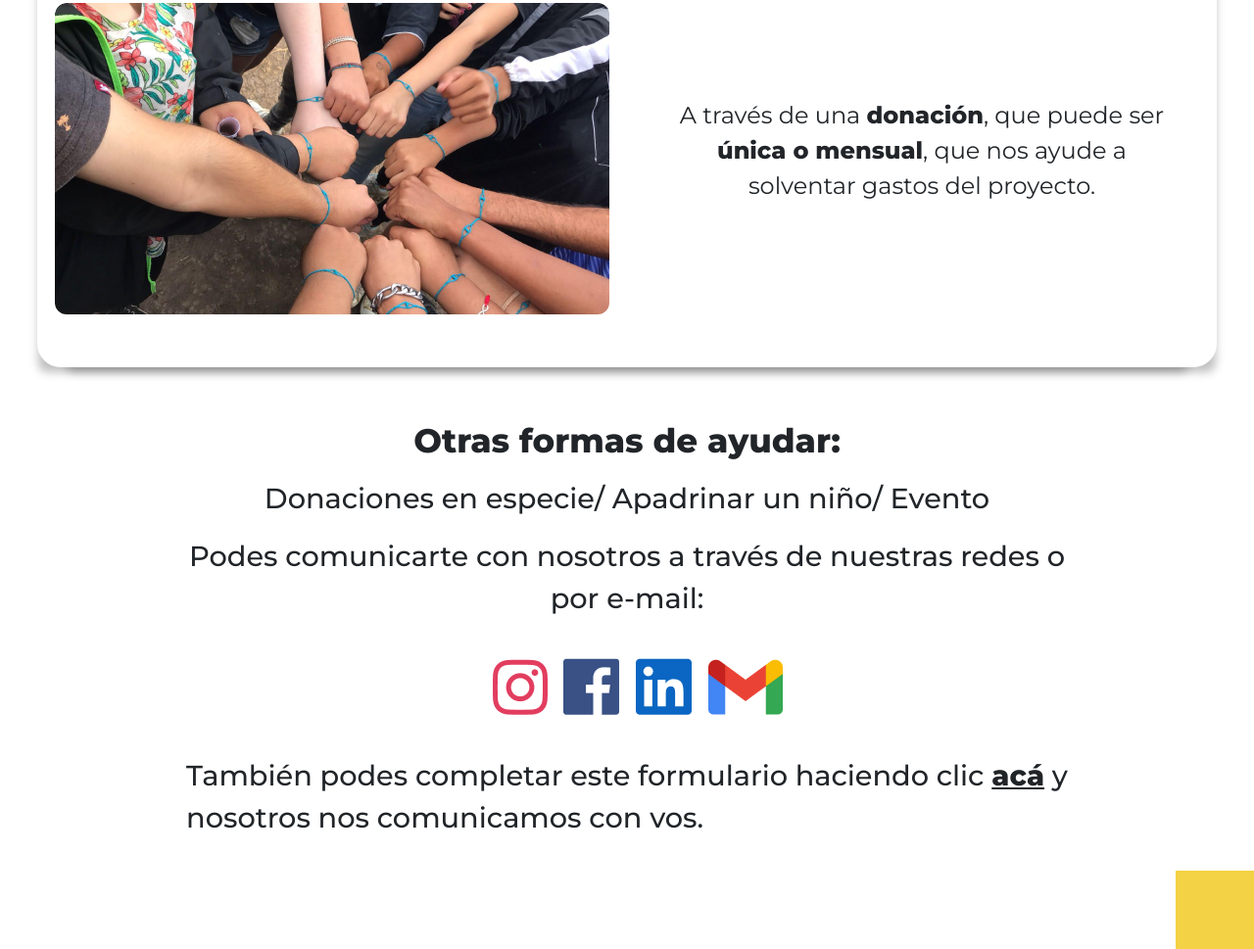
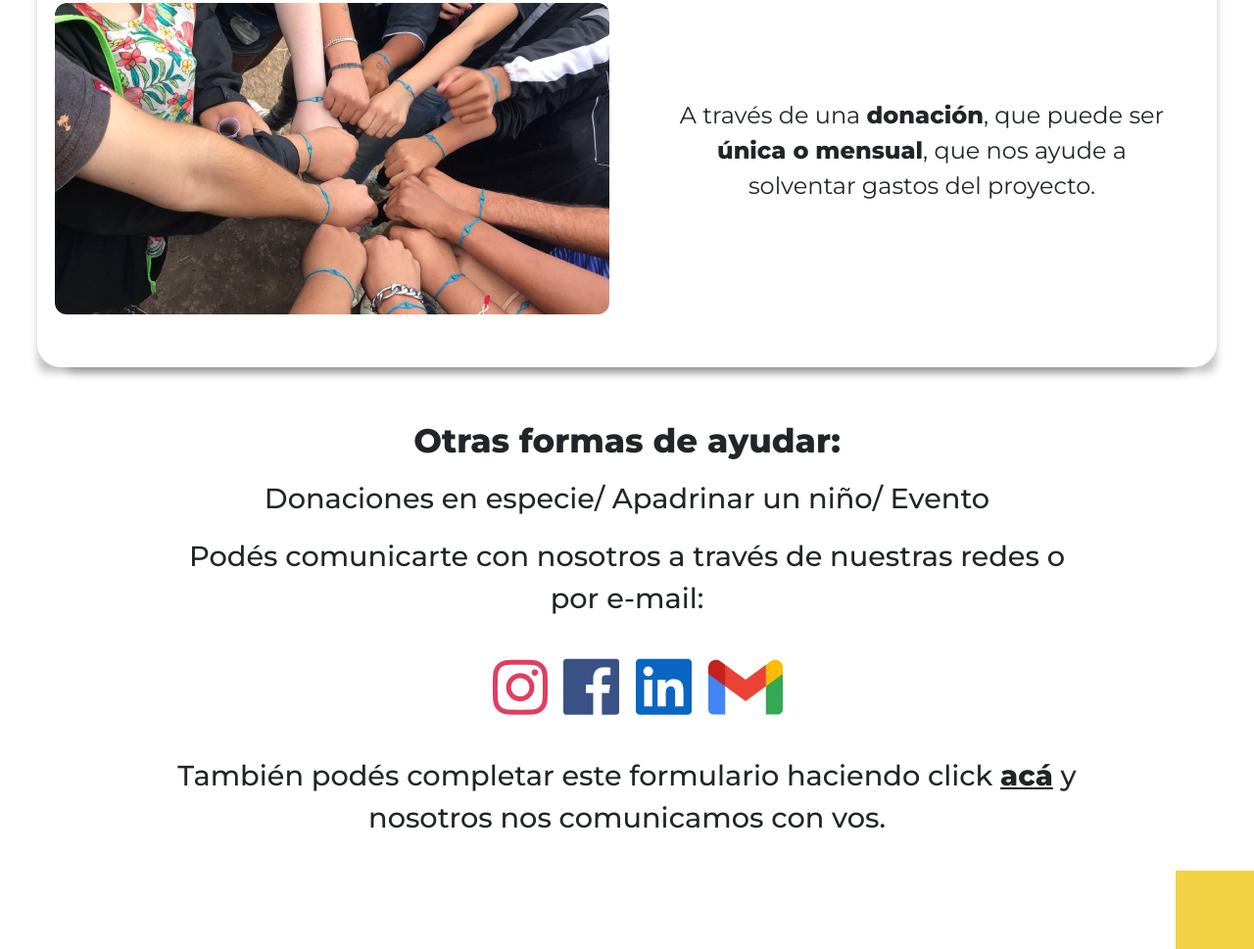
Before and after one commit to Maximiliano-Friss/ProyectoMagis, a website: page pages/como_participar.html in a window 1280 px wide. Shown: the part 1285-2254 px from the top of the page at 98% size. Drawn offline with nearby package versions, Linux system fonts and the light colour scheme.

Commit message:
Se agregan tildes y se centra texto en seccion Como participar

```diff
--- a/pages/como_participar.html
+++ b/pages/como_participar.html
@@ -13,7 +13,7 @@
         <link href="https://fonts.googleapis.com/css2?family=Montserrat:wght@300;400;500;600;800&display=swap" rel="stylesheet">
         <!--Custom CSS -->
         <link rel="stylesheet" href="../css/styles.css">
-        <title>Proyecto Magis</title>
+        <title>Proyecto Magis - ¿Cómo participar?</title>
         <link rel="icon" type="image/x-icon" href="../assets/img/logo_magis_icon.png">
     </head>
     <body>
@@ -77,7 +77,7 @@
                 <div class="container participaciones_card">
                     <div class="row h-100 align-items-center">
                         <div class="col-6 participaciones_subcontainer2">
-                            <p>Sumandote al programa de <b>“Cocineros <br> Solidarios”</b>: cocinar 1 o más tortas para los <br> <b>festejos de cumpleaños durante el año</b>.</p>
+                            <p>Sumándote al programa de <b>“Cocineros <br> Solidarios”</b>: cocinar 1 o más tortas para los <br> <b>festejos de cumpleaños durante el año</b>.</p>
                         </div>
                         <div class="col-6 participaciones_subcontainer">
                             <div id="participacion_img2"></div>
@@ -103,7 +103,7 @@
                     <p>Donaciones en especie/ Apadrinar un niño/ Evento</p>
                 </div>
                 <div class="col-12">
-                    <p class="contacto">Podes comunicarte con nosotros a través de nuestras redes o <br> por e-mail:</p>
+                    <p class="contacto">Podés comunicarte con nosotros a través de nuestras redes o <br> por e-mail:</p>
                     <div class="row">
                         <div class="col-4">
                         </div>
@@ -125,7 +125,7 @@
                 </div>
                 <div class="col-12 link_formulario">
                     <p class="contacto">
-                    También podes completar este formulario haciendo clic <a href="https://forms.gle/dWDhrrhGhutT1Pch7" target="_blank"><b>acá</b></a> y <br>
+                    También podés completar este formulario haciendo click <a href="https://forms.gle/dWDhrrhGhutT1Pch7" target="_blank"><b>acá</b></a> y <br>
                     nosotros nos comunicamos con vos.
                     </p>
                 </div>
--- a/scss/_comoParticipar.scss
+++ b/scss/_comoParticipar.scss
@@ -81,7 +81,7 @@ main {
             display: flex;
             justify-content: center;
             .contacto{
-                text-align: left;
+                text-align: center;
             }
         }
     }
```
Also changed, not shown: index.html (+1 -1 lines), pages/que_hacemos.html (+1 -1 lines), css/styles.css.
